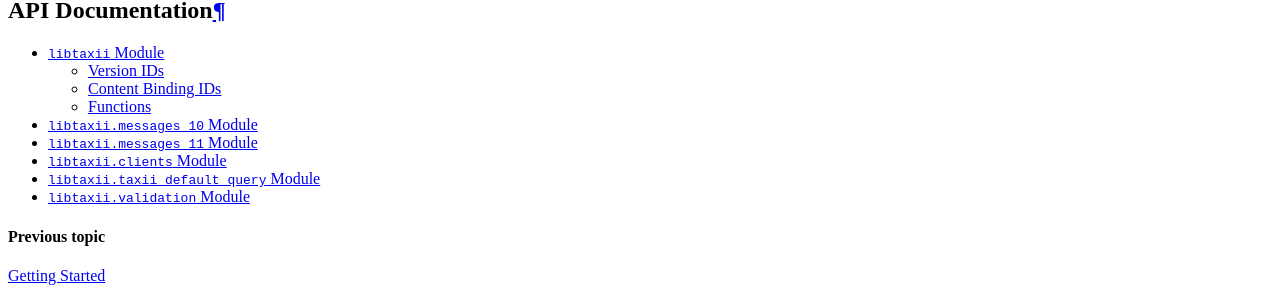
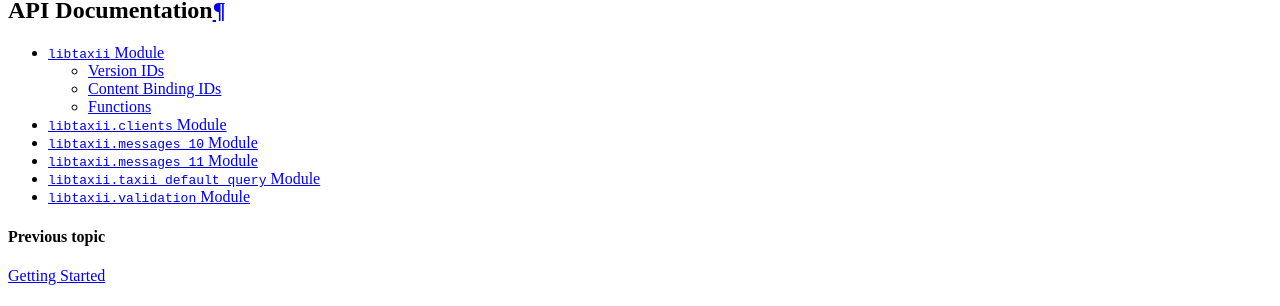
Before and after one commit to TAXIIProject/libtaxii, a Sphinx documentation site: the page built from docs/api/modules.rst, in a window 1280 px wide. Shown: the part 258-564 px from the top of the page. Built offline with Sphinx 7.4.7, drawn with Linux system fonts in a browser that asks for light colours.

```diff
--- a/docs/api/modules.rst
+++ b/docs/api/modules.rst
@@ -4,8 +4,8 @@ API Documentation
 .. toctree::
 
     libtaxii
+    clients
     messages_10
     messages_11
-    clients
     query
     validation
```
